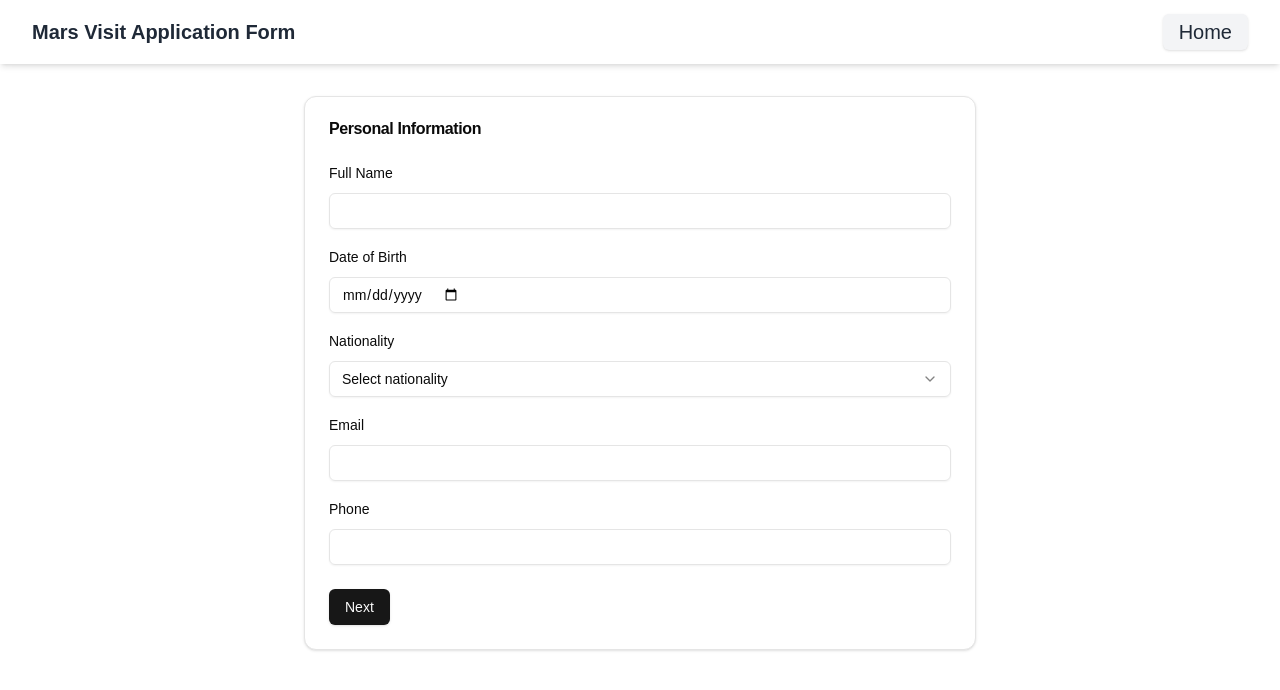
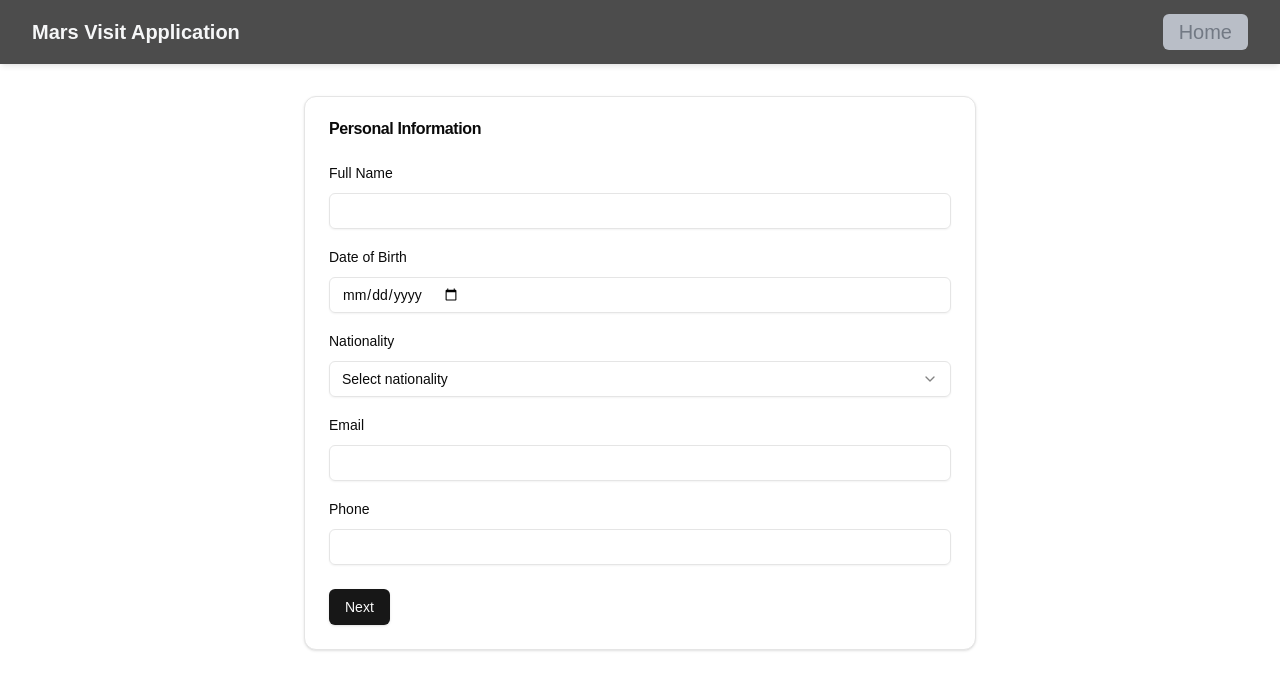
Before and after one commit to Adamy8/MarsApp, a Next.js app in the folder frontend/mars-front/: page /apply in a window 1280 px wide. Shown: the top 690 px of the page. Built offline with nearby package versions, Linux system fonts and the light colour scheme.

Commit message:
UI update

```diff
--- a/frontend/mars-front/src/app/_components/multi-stage-form.tsx
+++ b/frontend/mars-front/src/app/_components/multi-stage-form.tsx
@@ -68,8 +68,8 @@ export default function MultiStageForm() {
         description: "Redirecting...",
       })
       await delay(1200);  //0.5s
-      // methods.reset()    //might dont need it, cuz redirecting
-      // redirect('/');
+      methods.reset()    //might dont need it, cuz redirecting
+      redirect('/');
     } else {
       toast({
         variant: "destructive",
--- a/frontend/mars-front/src/app/_components/navbar.tsx
+++ b/frontend/mars-front/src/app/_components/navbar.tsx
@@ -6,18 +6,18 @@ import React from "react";
 
 export default function Navbar() {
     return (
-        <nav className="bg-white shadow-md fixed w-full z-10 top-0">
+        <nav className="bg-black shadow-md fixed w-full z-10 top-0 opacity-70">
         <div className="max-w-7xl mx-auto px-4 sm:px-6 lg:px-8">
             <div className="flex justify-between h-16 items-center">
-            <div className="flex text-xl font-bold text-gray-800">
-                Mars Visit Application Form
+            <div className="flex text-xl font-bold text-gray-100">
+                Mars Visit Application
             </div>
             <div className="flex-shrink-0">
-                <Button className="text-white bg-gray-100 hover:bg-gray-300">
-                <Link href="/" className="text-xl text-gray-800 hover:text-gray-600">
+                <Link href="/">
+                <Button className="text-white bg-gray-400 hover:bg-gray-200 text-xl text-gray-700 hover:text-gray-900">
                     Home
+                </Button>
                 </Link>
-                </Button>
             </div>
             </div>
         </div>
```
